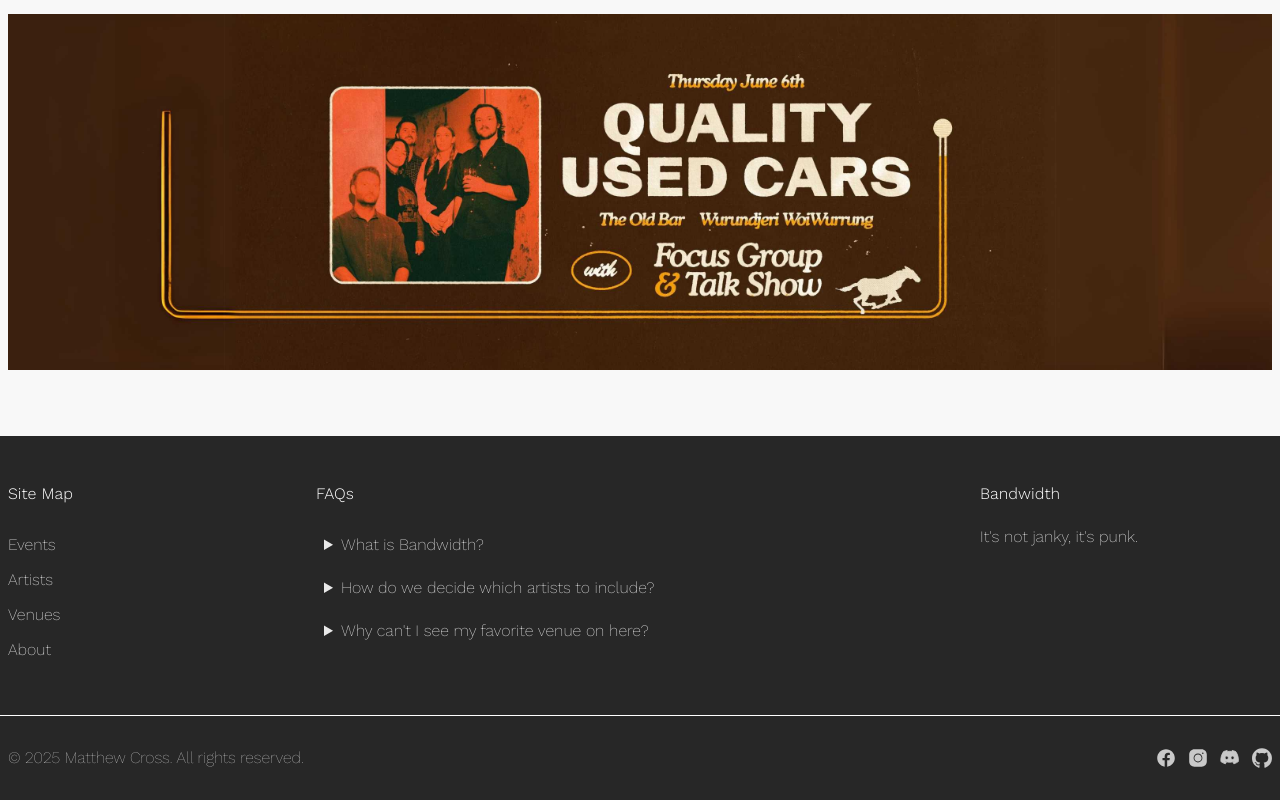
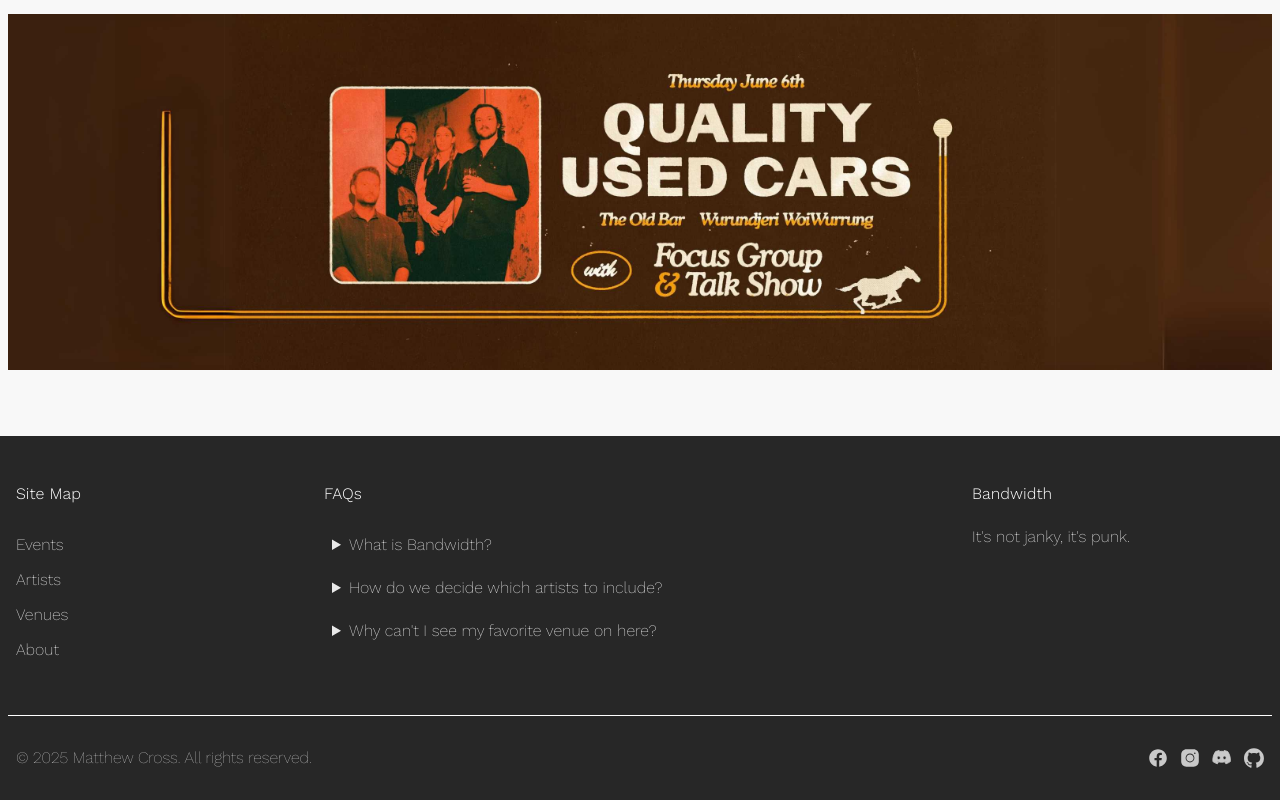
Before and after one commit to bandwidth-gig-guide/website-main, a Next.js app in the folder app/: page /about in a window 1280 px wide. Shown: the part 292-1092 px from the top of the page. Built offline with nearby package versions, Linux system fonts and the light colour scheme.

Commit message:
feat: adding horizontal padding to footer

```diff
--- a/app/components/Footer/Footer.module.css
+++ b/app/components/Footer/Footer.module.css
@@ -17,6 +17,8 @@
         width: 100%;
         height: 100%;
         max-width: var(--spacing-app-max);
+        padding: 0 var(--spacing-edge-desktop);
+
 
         .top {
             display: flex;
```
